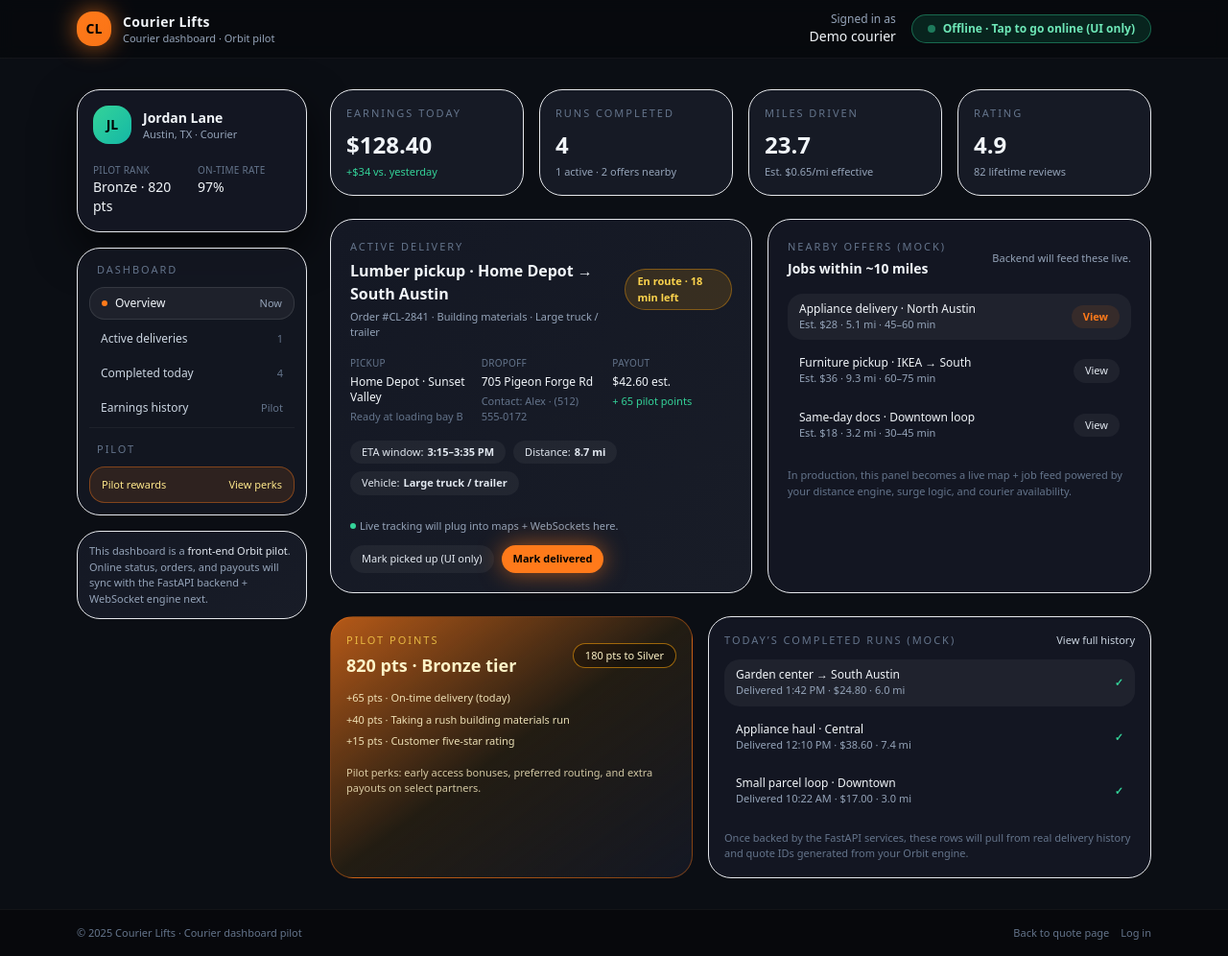
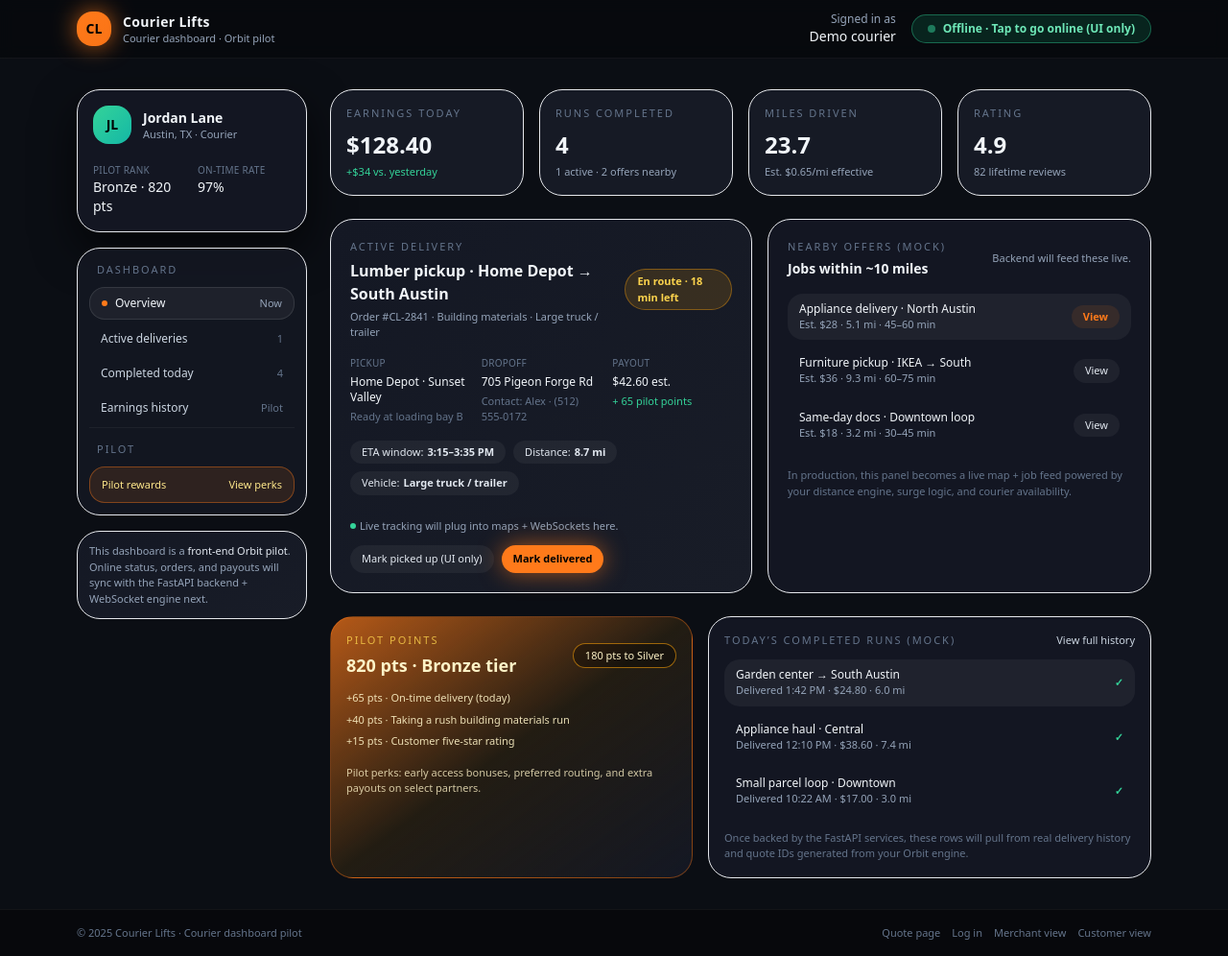
Before and after one commit to CourierLift/courierlifts-web-orbit, a website: page courierlifts-web-main/courier-dashboard.html in a window 1280 px wide. Shown: the whole page at 96% size. Drawn offline with nearby package versions, Linux system fonts and the light colour scheme.

Commit message:
Update footer links in courier-dashboard.html

```diff
--- a/courierlifts-web-main/courier-dashboard.html
+++ b/courierlifts-web-main/courier-dashboard.html
@@ -383,10 +383,12 @@
       <div
         class="max-w-6xl mx-auto px-4 py-4 flex flex-col md:flex-row items-center justify-between gap-2 text-[11px] text-slate-500">
         <span>© <span id="footer-year"></span> Courier Lifts · Courier dashboard pilot</span>
-        <div class="flex items-center gap-3">
-          <a href="index.html" class="hover:text-slate-300">Back to quote page</a>
-          <a href="login.html" class="hover:text-slate-300">Log in</a>
-        </div>
+            <div class="flex items-center gap-3">
+              <a href="index.html" class="hover:text-slate-300">Quote page</a>
+              <a href="login.html" class="hover:text-slate-300">Log in</a>
+              <a href="merchant-dashboard.html" class="hover:text-slate-300">Merchant view</a>
+              <a href="customer-dashboard.html" class="hover:text-slate-300">Customer view</a>
+          </div>
       </div>
     </footer>
   </div>
```
